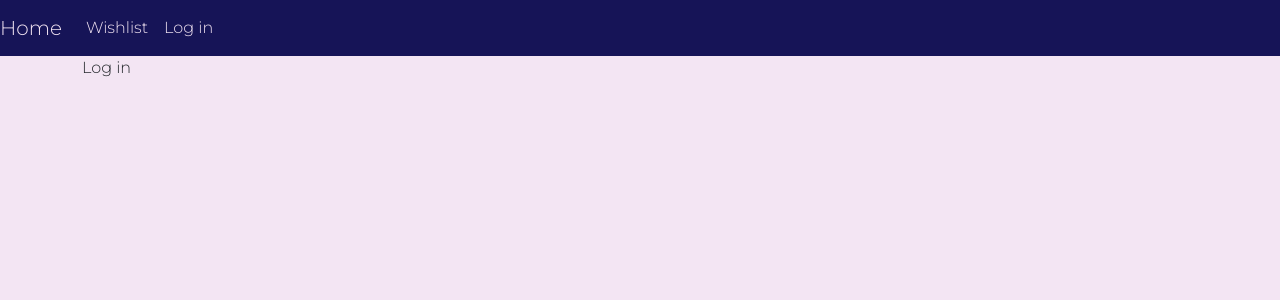
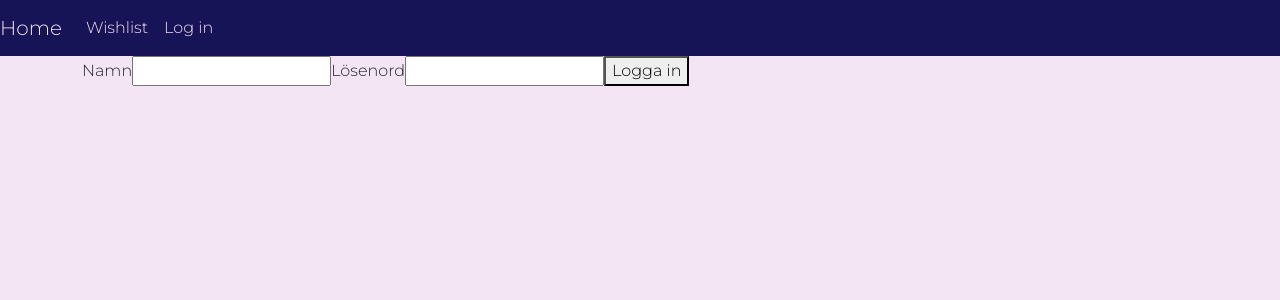
Before and after one commit to AmandaHeideman/JBWedding, a React (Create React App) app in the folder client/: page /login in a window 1280 px wide. Shown: the top 300 px of the page. Built offline with nearby package versions, Linux system fonts and the light colour scheme; no server answers.

Commit message:
Add login functionality

```diff
--- a/client/src/Pages/LoginPage.jsx
+++ b/client/src/Pages/LoginPage.jsx
@@ -1,9 +1,45 @@
-import React from 'react'
+import React, { useState } from 'react';
+import Axios from 'axios';
 
 const LoginPage = () => {
+
+  const [ username, setUsername ] = useState("");
+  const [ password, setPassword ] = useState("");
+  const [ loginUsername, setLoginUsername ] = useState();
+  const [ errorMsg, setErrorMsg ] = useState();
+
+  const login= () => {
+    Axios.post("http://localhost:5000/users/login", {
+      username: username,
+      password: password,
+    }).then((res) => {
+      setLoginUsername(res.data.fullName);
+    }).catch((err) => {
+      console.log(err.message);
+      setErrorMsg("Fel användarnamn eller lösenord");
+    })
+  };
+
   return (
     <div>
-      Log in
+      <label>Namn</label>
+      <input
+        type="text"
+        onChange={(e) =>{
+          setUsername(e.target.value);
+        }}
+      />
+      <label>Lösenord</label>
+      <input
+        type="password"
+        onChange={(e) => {
+          setPassword(e.target.value);
+        }}
+      />
+      <button onClick={login}>Logga in</button>
+      {loginUsername ?
+        <p>Välkommen, {loginUsername}!</p>
+      : <p>{errorMsg}</p>}
     </div>
   )
 }
```
Also changed, not shown: 2 other files (tests, documents, lock files or other folders).
